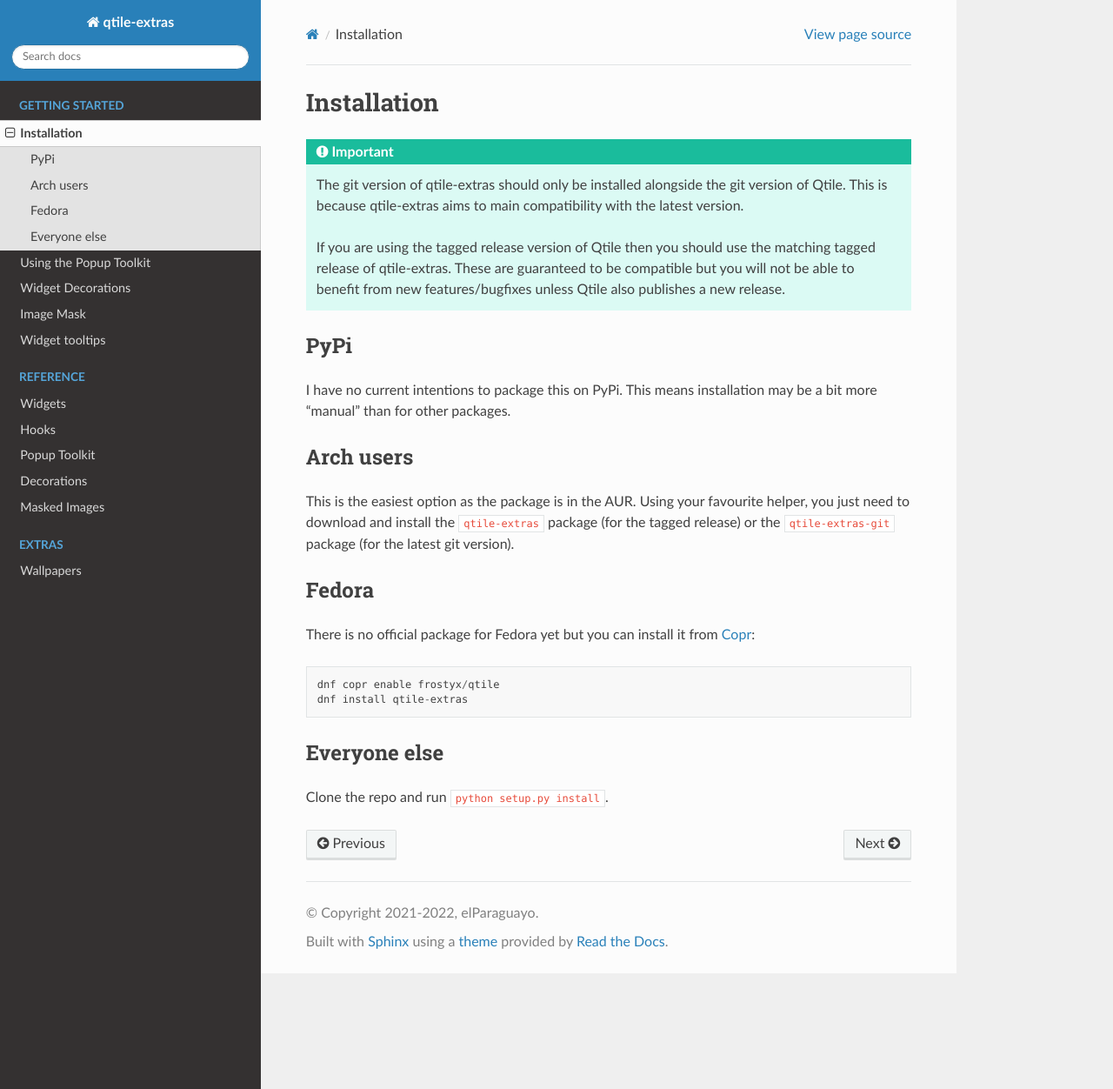
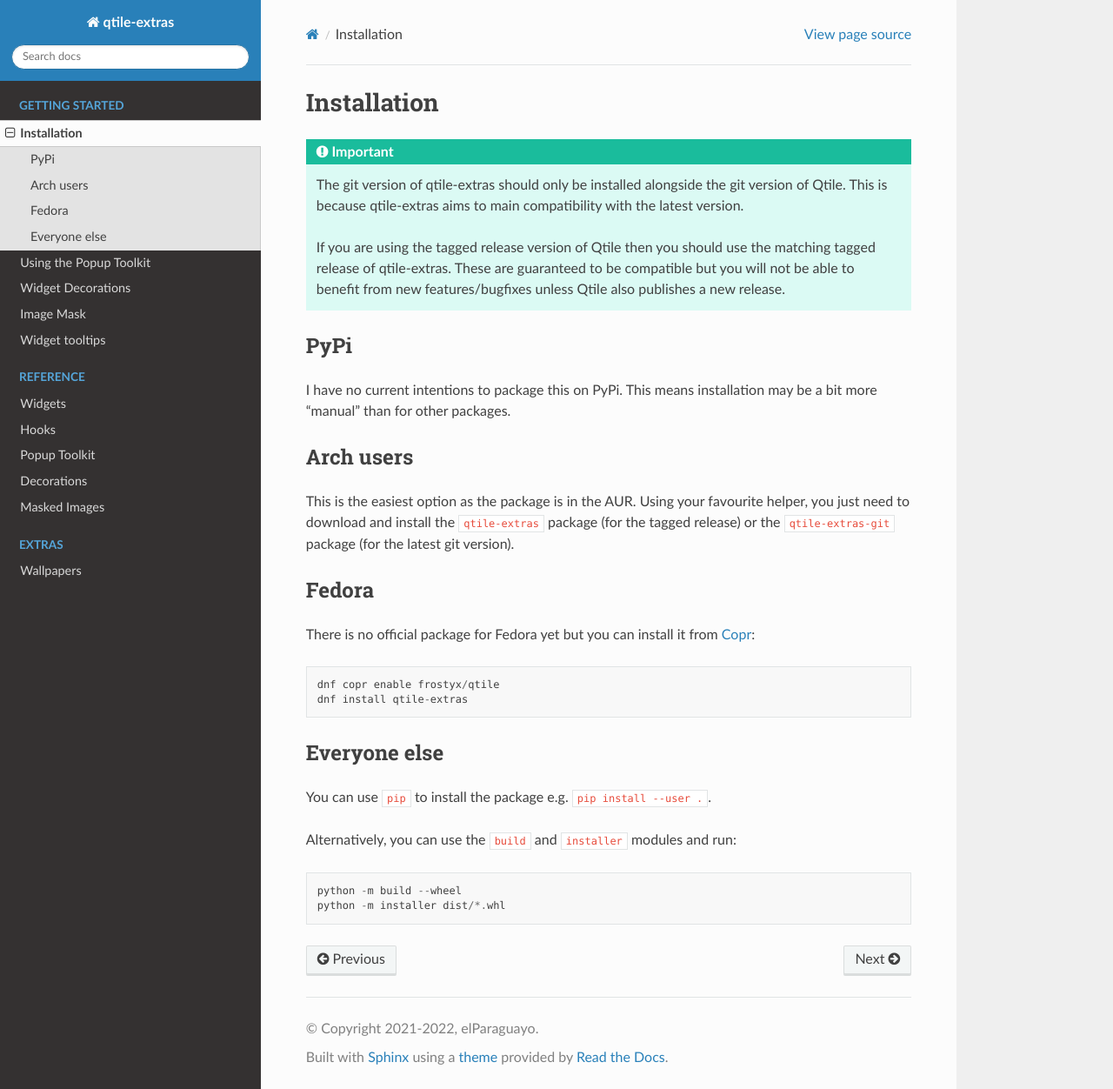
Before and after one commit to elParaguayo/qtile-extras, a Sphinx documentation site: the page built from docs/manual/install.rst, in a window 1280 px wide and 1252 px high. Shown: the whole window at 87% size. Built offline with Sphinx 7.4.7 and the Read the Docs theme 2.0.0, drawn with Linux system fonts in a browser that asks for light colours; pages that are not in the unit, such as notebooks, are missing from menus; the version number could not be read and is left out.

Commit message:
Update installation instructions

```diff
--- a/docs/manual/install.rst
+++ b/docs/manual/install.rst
@@ -41,4 +41,11 @@ from `Copr`_::
 Everyone else
 =============
 
-Clone the repo and run ``python setup.py install``.
+You can use ``pip`` to install the package e.g. ``pip install --user .``.
+
+Alternatively, you can use the ``build`` and ``installer`` modules and run:
+
+.. code::
+
+    python -m build --wheel
+    python -m installer dist/*.whl
```
Also changed, not shown: 1 other file.
